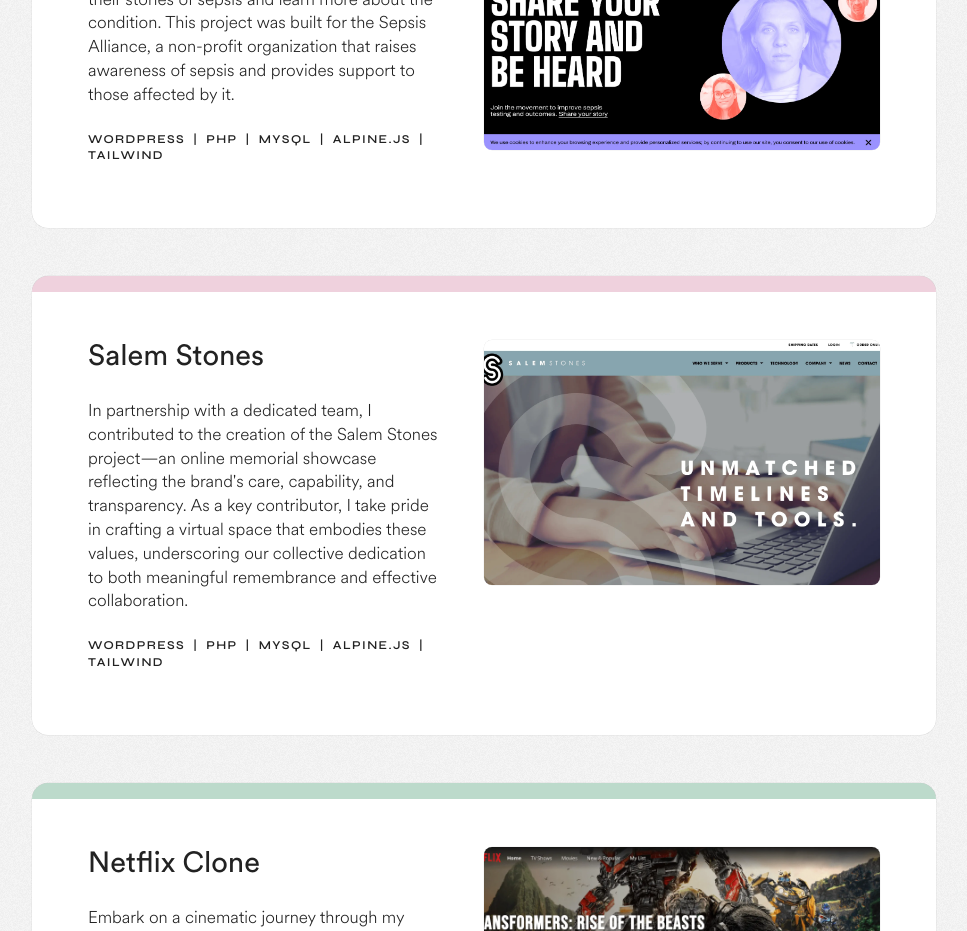
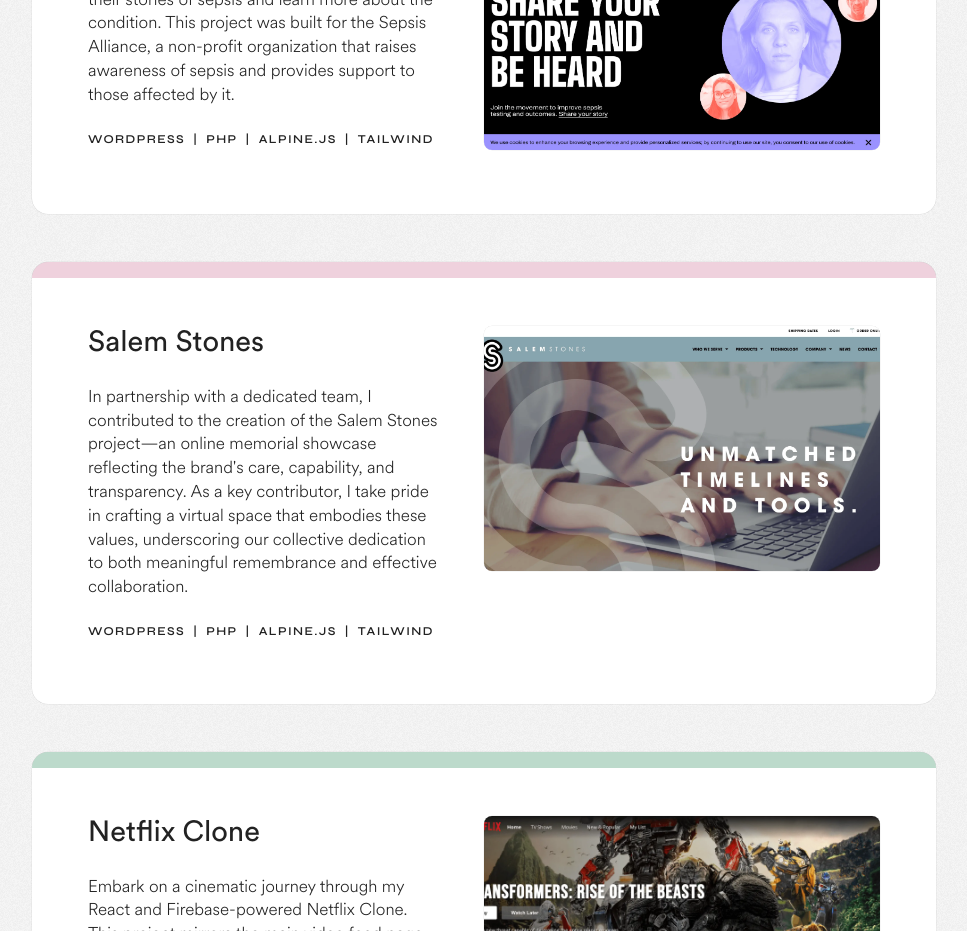
Before and after one commit to alexandrezahrai/personal-portfolio-tailwind-react, a React (Vite) app: page / in a window 1280 px wide. Shown: the part 1240-2171 px from the top of the page, without its empty margins (156-1123 px from the left). Built offline with nearby package versions, Linux system fonts and the light colour scheme.

Commit message:
update project info

```diff
--- a/src/constants/index.js
+++ b/src/constants/index.js
@@ -36,7 +36,7 @@
     title: "Voices of Sepsis",
     description:
       "A Wordpress site that allows users to share their stories of sepsis and learn more about the condition. This project was built for the Sepsis Alliance, a non-profit organization that raises awareness of sepsis and provides support to those affected by it.",
-    tags: ["Wordpress", "PHP", "MySQL", "Alpine.js", "Tailwind"],
+    tags: ["Wordpress", "PHP", "Alpine.js", "Tailwind"],
     link: "https://voicesofsepsis.org/",
     github: "",
     image: "/voices.webp",
@@ -45,7 +45,7 @@
     title: "Salem Stones",
     description:
       "In partnership with a dedicated team, I contributed to the creation of the Salem Stones project—an online memorial showcase reflecting the brand's care, capability, and transparency. As a key contributor, I take pride in crafting a virtual space that embodies these values, underscoring our collective dedication to both meaningful remembrance and effective collaboration.",
-    tags: ["Wordpress", "PHP", "MySQL", "Alpine.js", "Tailwind"],
+    tags: ["Wordpress", "PHP", "Alpine.js", "Tailwind"],
     link: "https://salemstones.com/",
     github: "",
     image: "/salem.webp",
```
